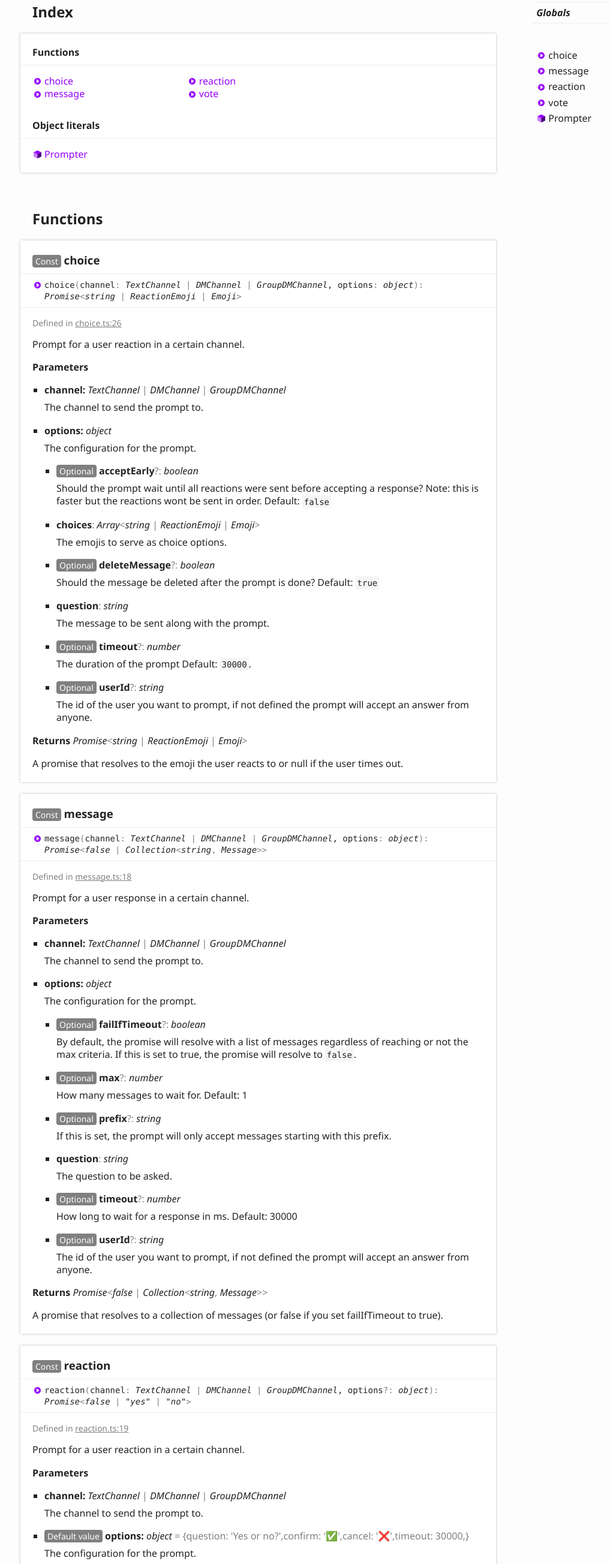
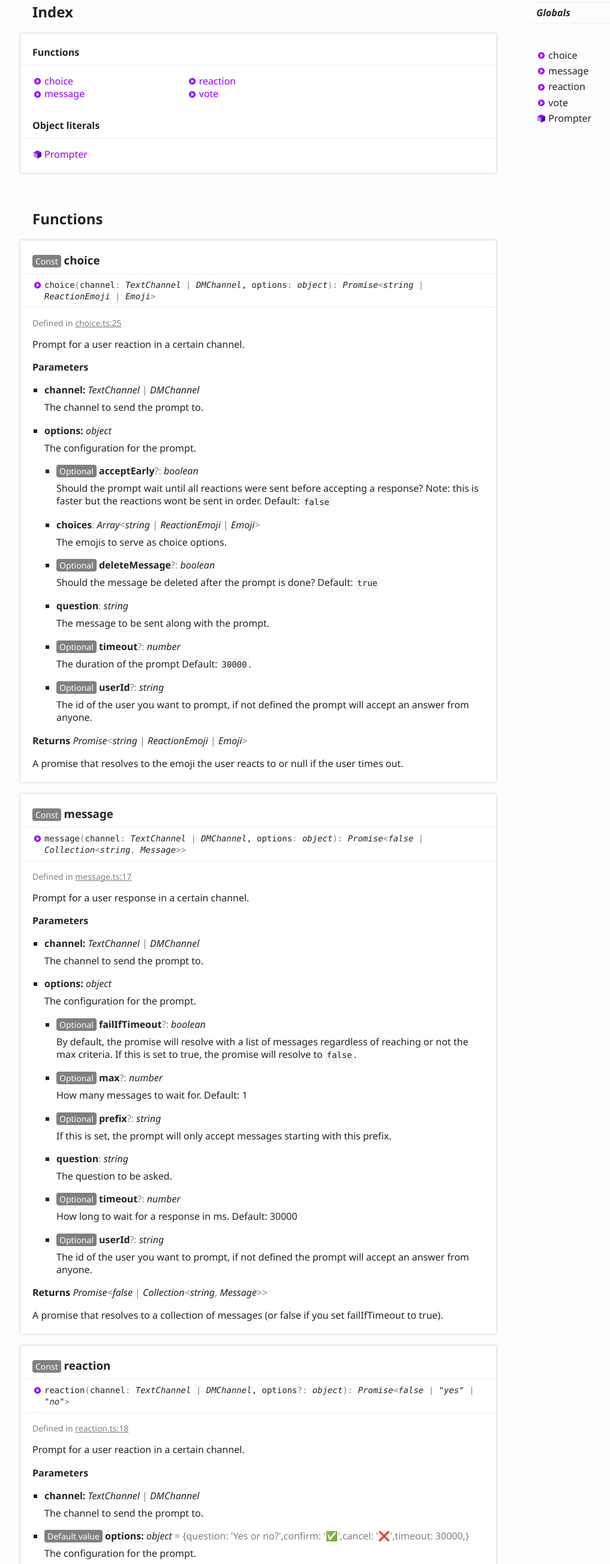
Before and after one commit to joaquimnet/discordjs-prompter, a website: page docs/globals.html in a window 1280 px wide. Shown: the part 192-2800 px from the top of the page at 60% size, without its empty margins (6-1023 px from the left). Drawn offline with Linux system fonts and the light colour scheme.

Commit message:
📝 Generated docs

```diff
--- a/docs/globals.html
+++ b/docs/globals.html
@@ -91,13 +91,13 @@
 					<a name="choice" class="tsd-anchor"></a>
 					<h3><span class="tsd-flag ts-flagConst">Const</span> choice</h3>
 					<ul class="tsd-signatures tsd-kind-function tsd-is-external">
-						<li class="tsd-signature tsd-kind-icon">choice<span class="tsd-signature-symbol">(</span>channel<span class="tsd-signature-symbol">: </span><span class="tsd-signature-type">TextChannel</span><span class="tsd-signature-symbol"> | </span><span class="tsd-signature-type">DMChannel</span><span class="tsd-signature-symbol"> | </span><span class="tsd-signature-type">GroupDMChannel</span>, options<span class="tsd-signature-symbol">: </span><span class="tsd-signature-type">object</span><span class="tsd-signature-symbol">)</span><span class="tsd-signature-symbol">: </span><span class="tsd-signature-type">Promise</span><span class="tsd-signature-symbol">&lt;</span><span class="tsd-signature-type">string</span><span class="tsd-signature-symbol"> | </span><span class="tsd-signature-type">ReactionEmoji</span><span class="tsd-signature-symbol"> | </span><span class="tsd-signature-type">Emoji</span><span class="tsd-signature-symbol">&gt;</span></li>
+						<li class="tsd-signature tsd-kind-icon">choice<span class="tsd-signature-symbol">(</span>channel<span class="tsd-signature-symbol">: </span><span class="tsd-signature-type">TextChannel</span><span class="tsd-signature-symbol"> | </span><span class="tsd-signature-type">DMChannel</span>, options<span class="tsd-signature-symbol">: </span><span class="tsd-signature-type">object</span><span class="tsd-signature-symbol">)</span><span class="tsd-signature-symbol">: </span><span class="tsd-signature-type">Promise</span><span class="tsd-signature-symbol">&lt;</span><span class="tsd-signature-type">string</span><span class="tsd-signature-symbol"> | </span><span class="tsd-signature-type">ReactionEmoji</span><span class="tsd-signature-symbol"> | </span><span class="tsd-signature-type">Emoji</span><span class="tsd-signature-symbol">&gt;</span></li>
 					</ul>
 					<ul class="tsd-descriptions">
 						<li class="tsd-description">
 							<aside class="tsd-sources">
 								<ul>
-									<li>Defined in <a href="https://github.com/joaquimnet/discordjs-prompter/blob/08928a4/src/choice.ts#L26">choice.ts:26</a></li>
+									<li>Defined in <a href="https://github.com/joaquimnet/discordjs-prompter/blob/565da4d/src/choice.ts#L25">choice.ts:25</a></li>
 								</ul>
 							</aside>
 							<div class="tsd-comment tsd-typography">
@@ -108,7 +108,7 @@
 							<h4 class="tsd-parameters-title">Parameters</h4>
 							<ul class="tsd-parameters">
 								<li>
-									<h5>channel: <span class="tsd-signature-type">TextChannel</span><span class="tsd-signature-symbol"> | </span><span class="tsd-signature-type">DMChannel</span><span class="tsd-signature-symbol"> | </span><span class="tsd-signature-type">GroupDMChannel</span></h5>
+									<h5>channel: <span class="tsd-signature-type">TextChannel</span><span class="tsd-signature-symbol"> | </span><span class="tsd-signature-type">DMChannel</span></h5>
 									<div class="tsd-comment tsd-typography">
 										<div class="lead">
 											<p>The channel to send the prompt to.</p>
@@ -184,13 +184,13 @@
 					<a name="message" class="tsd-anchor"></a>
 					<h3><span class="tsd-flag ts-flagConst">Const</span> message</h3>
 					<ul class="tsd-signatures tsd-kind-function tsd-is-external">
-						<li class="tsd-signature tsd-kind-icon">message<span class="tsd-signature-symbol">(</span>channel<span class="tsd-signature-symbol">: </span><span class="tsd-signature-type">TextChannel</span><span class="tsd-signature-symbol"> | </span><span class="tsd-signature-type">DMChannel</span><span class="tsd-signature-symbol"> | </span><span class="tsd-signature-type">GroupDMChannel</span>, options<span class="tsd-signature-symbol">: </span><span class="tsd-signature-type">object</span><span class="tsd-signature-symbol">)</span><span class="tsd-signature-symbol">: </span><span class="tsd-signature-type">Promise</span><span class="tsd-signature-symbol">&lt;</span><span class="tsd-signature-type">false</span><span class="tsd-signature-symbol"> | </span><span class="tsd-signature-type">Collection</span><span class="tsd-signature-symbol">&lt;</span><span class="tsd-signature-type">string</span><span class="tsd-signature-symbol">, </span><span class="tsd-signature-type">Message</span><span class="tsd-signature-symbol">&gt;</span><span class="tsd-signature-symbol">&gt;</span></li>
+						<li class="tsd-signature tsd-kind-icon">message<span class="tsd-signature-symbol">(</span>channel<span class="tsd-signature-symbol">: </span><span class="tsd-signature-type">TextChannel</span><span class="tsd-signature-symbol"> | </span><span class="tsd-signature-type">DMChannel</span>, options<span class="tsd-signature-symbol">: </span><span class="tsd-signature-type">object</span><span class="tsd-signature-symbol">)</span><span class="tsd-signature-symbol">: </span><span class="tsd-signature-type">Promise</span><span class="tsd-signature-symbol">&lt;</span><span class="tsd-signature-type">false</span><span class="tsd-signature-symbol"> | </span><span class="tsd-signature-type">Collection</span><span class="tsd-signature-symbol">&lt;</span><span class="tsd-signature-type">string</span><span class="tsd-signature-symbol">, </span><span class="tsd-signature-type">Message</span><span class="tsd-signature-symbol">&gt;</span><span class="tsd-signature-symbol">&gt;</span></li>
 					</ul>
 					<ul class="tsd-descriptions">
 						<li class="tsd-description">
 							<aside class="tsd-sources">
 								<ul>
-									<li>Defined in <a href="https://github.com/joaquimnet/discordjs-prompter/blob/08928a4/src/message.ts#L18">message.ts:18</a></li>
+									<li>Defined in <a href="https://github.com/joaquimnet/discordjs-prompter/blob/565da4d/src/message.ts#L17">message.ts:17</a></li>
 								</ul>
 							</aside>
 							<div class="tsd-comment tsd-typography">
@@ -201,7 +201,7 @@
 							<h4 class="tsd-parameters-title">Parameters</h4>
 							<ul class="tsd-parameters">
 								<li>
-									<h5>channel: <span class="tsd-signature-type">TextChannel</span><span class="tsd-signature-symbol"> | </span><span class="tsd-signature-type">DMChannel</span><span class="tsd-signature-symbol"> | </span><span class="tsd-signature-type">GroupDMChannel</span></h5>
+									<h5>channel: <span class="tsd-signature-type">TextChannel</span><span class="tsd-signature-symbol"> | </span><span class="tsd-signature-type">DMChannel</span></h5>
 									<div class="tsd-comment tsd-typography">
 										<div class="lead">
 											<p>The channel to send the prompt to.</p>
@@ -279,13 +279,13 @@
 					<a name="reaction" class="tsd-anchor"></a>
 					<h3><span class="tsd-flag ts-flagConst">Const</span> reaction</h3>
 					<ul class="tsd-signatures tsd-kind-function tsd-is-external">
-						<li class="tsd-signature tsd-kind-icon">reaction<span class="tsd-signature-symbol">(</span>channel<span class="tsd-signature-symbol">: </span><span class="tsd-signature-type">TextChannel</span><span class="tsd-signature-symbol"> | </span><span class="tsd-signature-type">DMChannel</span><span class="tsd-signature-symbol"> | </span><span class="tsd-signature-type">GroupDMChannel</span>, options<span class="tsd-signature-symbol">?: </span><span class="tsd-signature-type">object</span><span class="tsd-signature-symbol">)</span><span class="tsd-signature-symbol">: </span><span class="tsd-signature-type">Promise</span><span class="tsd-signature-symbol">&lt;</span><span class="tsd-signature-type">false</span><span class="tsd-signature-symbol"> | </span><span class="tsd-signature-type">"yes"</span><span class="tsd-signature-symbol"> | </span><span class="tsd-signature-type">"no"</span><span class="tsd-signature-symbol">&gt;</span></li>
+						<li class="tsd-signature tsd-kind-icon">reaction<span class="tsd-signature-symbol">(</span>channel<span class="tsd-signature-symbol">: </span><span class="tsd-signature-type">TextChannel</span><span class="tsd-signature-symbol"> | </span><span class="tsd-signature-type">DMChannel</span>, options<span class="tsd-signature-symbol">?: </span><span class="tsd-signature-type">object</span><span class="tsd-signature-symbol">)</span><span class="tsd-signature-symbol">: </span><span class="tsd-signature-type">Promise</span><span class="tsd-signature-symbol">&lt;</span><span class="tsd-signature-type">false</span><span class="tsd-signature-symbol"> | </span><span class="tsd-signature-type">"yes"</span><span class="tsd-signature-symbol"> | </span><span class="tsd-signature-type">"no"</span><span class="tsd-signature-symbol">&gt;</span></li>
 					</ul>
 					<ul class="tsd-descriptions">
 						<li class="tsd-description">
 							<aside class="tsd-sources">
 								<ul>
-									<li>Defined in <a href="https://github.com/joaquimnet/discordjs-prompter/blob/08928a4/src/reaction.ts#L19">reaction.ts:19</a></li>
+									<li>Defined in <a href="https://github.com/joaquimnet/discordjs-prompter/blob/565da4d/src/reaction.ts#L18">reaction.ts:18</a></li>
 								</ul>
 							</aside>
 							<div class="tsd-comment tsd-typography">
@@ -296,7 +296,7 @@
 							<h4 class="tsd-parameters-title">Parameters</h4>
 							<ul class="tsd-parameters">
 								<li>
-									<h5>channel: <span class="tsd-signature-type">TextChannel</span><span class="tsd-signature-symbol"> | </span><span class="tsd-signature-type">DMChannel</span><span class="tsd-signature-symbol"> | </span><span class="tsd-signature-type">GroupDMChannel</span></h5>
+									<h5>channel: <span class="tsd-signature-type">TextChannel</span><span class="tsd-signature-symbol"> | </span><span class="tsd-signature-type">DMChannel</span></h5>
 									<div class="tsd-comment tsd-typography">
 										<div class="lead">
 											<p>The channel to send the prompt to.</p>
@@ -364,13 +364,13 @@
 					<a name="vote" class="tsd-anchor"></a>
 					<h3><span class="tsd-flag ts-flagConst">Const</span> vote</h3>
 					<ul class="tsd-signatures tsd-kind-function tsd-is-external">
-						<li class="tsd-signature tsd-kind-icon">vote<span class="tsd-signature-symbol">(</span>channel<span class="tsd-signature-symbol">: </span><span class="tsd-signature-type">TextChannel</span><span class="tsd-signature-symbol"> | </span><span class="tsd-signature-type">GroupDMChannel</span><span class="tsd-signature-symbol"> | </span><span class="tsd-signature-type">DMChannel</span>, options<span class="tsd-signature-symbol">: </span><span class="tsd-signature-type">object</span><span class="tsd-signature-symbol">)</span><span class="tsd-signature-symbol">: </span><span class="tsd-signature-type">Promise</span><span class="tsd-signature-symbol">&lt;</span><span class="tsd-signature-type">object</span><span class="tsd-signature-symbol">&gt;</span></li>
+						<li class="tsd-signature tsd-kind-icon">vote<span class="tsd-signature-symbol">(</span>channel<span class="tsd-signature-symbol">: </span><span class="tsd-signature-type">TextChannel</span><span class="tsd-signature-symbol"> | </span><span class="tsd-signature-type">DMChannel</span>, options<span class="tsd-signature-symbol">: </span><span class="tsd-signature-type">object</span><span class="tsd-signature-symbol">)</span><span class="tsd-signature-symbol">: </span><span class="tsd-signature-type">Promise</span><span class="tsd-signature-symbol">&lt;</span><span class="tsd-signature-type">object</span><span class="tsd-signature-symbol">&gt;</span></li>
 					</ul>
 					<ul class="tsd-descriptions">
 						<li class="tsd-description">
 							<aside class="tsd-sources">
 								<ul>
-									<li>Defined in <a href="https://github.com/joaquimnet/discordjs-prompter/blob/08928a4/src/vote.ts#L20">vote.ts:20</a></li>
+									<li>Defined in <a href="https://github.com/joaquimnet/discordjs-prompter/blob/565da4d/src/vote.ts#L14">vote.ts:14</a></li>
 								</ul>
 							</aside>
 							<div class="tsd-comment tsd-typography">
@@ -381,7 +381,7 @@
 							<h4 class="tsd-parameters-title">Parameters</h4>
 							<ul class="tsd-parameters">
 								<li>
-									<h5>channel: <span class="tsd-signature-type">TextChannel</span><span class="tsd-signature-symbol"> | </span><span class="tsd-signature-type">GroupDMChannel</span><span class="tsd-signature-symbol"> | </span><span class="tsd-signature-type">DMChannel</span></h5>
+									<h5>channel: <span class="tsd-signature-type">TextChannel</span><span class="tsd-signature-symbol"> | </span><span class="tsd-signature-type">DMChannel</span></h5>
 									<div class="tsd-comment tsd-typography">
 										<div class="lead">
 											<p>The channel to send the prompt to.</p>
@@ -446,7 +446,7 @@
 					<div class="tsd-signature tsd-kind-icon">Prompter<span class="tsd-signature-symbol">:</span> <span class="tsd-signature-type">object</span></div>
 					<aside class="tsd-sources">
 						<ul>
-							<li>Defined in <a href="https://github.com/joaquimnet/discordjs-prompter/blob/08928a4/src/index.ts#L13">index.ts:13</a></li>
+							<li>Defined in <a href="https://github.com/joaquimnet/discordjs-prompter/blob/565da4d/src/index.ts#L13">index.ts:13</a></li>
 						</ul>
 					</aside>
 					<div class="tsd-comment tsd-typography">
@@ -460,7 +460,7 @@
 						<div class="tsd-signature tsd-kind-icon">choice<span class="tsd-signature-symbol">:</span> <a href="" class="tsd-signature-type">choice</a></div>
 						<aside class="tsd-sources">
 							<ul>
-								<li>Defined in <a href="https://github.com/joaquimnet/discordjs-prompter/blob/08928a4/src/index.ts#L33">index.ts:33</a></li>
+								<li>Defined in <a href="https://github.com/joaquimnet/discordjs-prompter/blob/565da4d/src/index.ts#L33">index.ts:33</a></li>
 							</ul>
 						</aside>
 						<div class="tsd-comment tsd-typography">
@@ -476,7 +476,7 @@
 						<div class="tsd-signature tsd-kind-icon">message<span class="tsd-signature-symbol">:</span> <a href="" class="tsd-signature-type">message</a></div>
 						<aside class="tsd-sources">
 							<ul>
-								<li>Defined in <a href="https://github.com/joaquimnet/discordjs-prompter/blob/08928a4/src/index.ts#L18">index.ts:18</a></li>
+								<li>Defined in <a href="https://github.com/joaquimnet/discordjs-prompter/blob/565da4d/src/index.ts#L18">index.ts:18</a></li>
 							</ul>
 						</aside>
 						<div class="tsd-comment tsd-typography">
@@ -492,7 +492,7 @@
 						<div class="tsd-signature tsd-kind-icon">reaction<span class="tsd-signature-symbol">:</span> <a href="" class="tsd-signature-type">reaction</a></div>
 						<aside class="tsd-sources">
 							<ul>
-								<li>Defined in <a href="https://github.com/joaquimnet/discordjs-prompter/blob/08928a4/src/index.ts#L23">index.ts:23</a></li>
+								<li>Defined in <a href="https://github.com/joaquimnet/discordjs-prompter/blob/565da4d/src/index.ts#L23">index.ts:23</a></li>
 							</ul>
 						</aside>
 						<div class="tsd-comment tsd-typography">
@@ -508,7 +508,7 @@
 						<div class="tsd-signature tsd-kind-icon">vote<span class="tsd-signature-symbol">:</span> <a href="" class="tsd-signature-type">vote</a></div>
 						<aside class="tsd-sources">
 							<ul>
-								<li>Defined in <a href="https://github.com/joaquimnet/discordjs-prompter/blob/08928a4/src/index.ts#L28">index.ts:28</a></li>
+								<li>Defined in <a href="https://github.com/joaquimnet/discordjs-prompter/blob/565da4d/src/index.ts#L28">index.ts:28</a></li>
 							</ul>
 						</aside>
 						<div class="tsd-comment tsd-typography">
```
